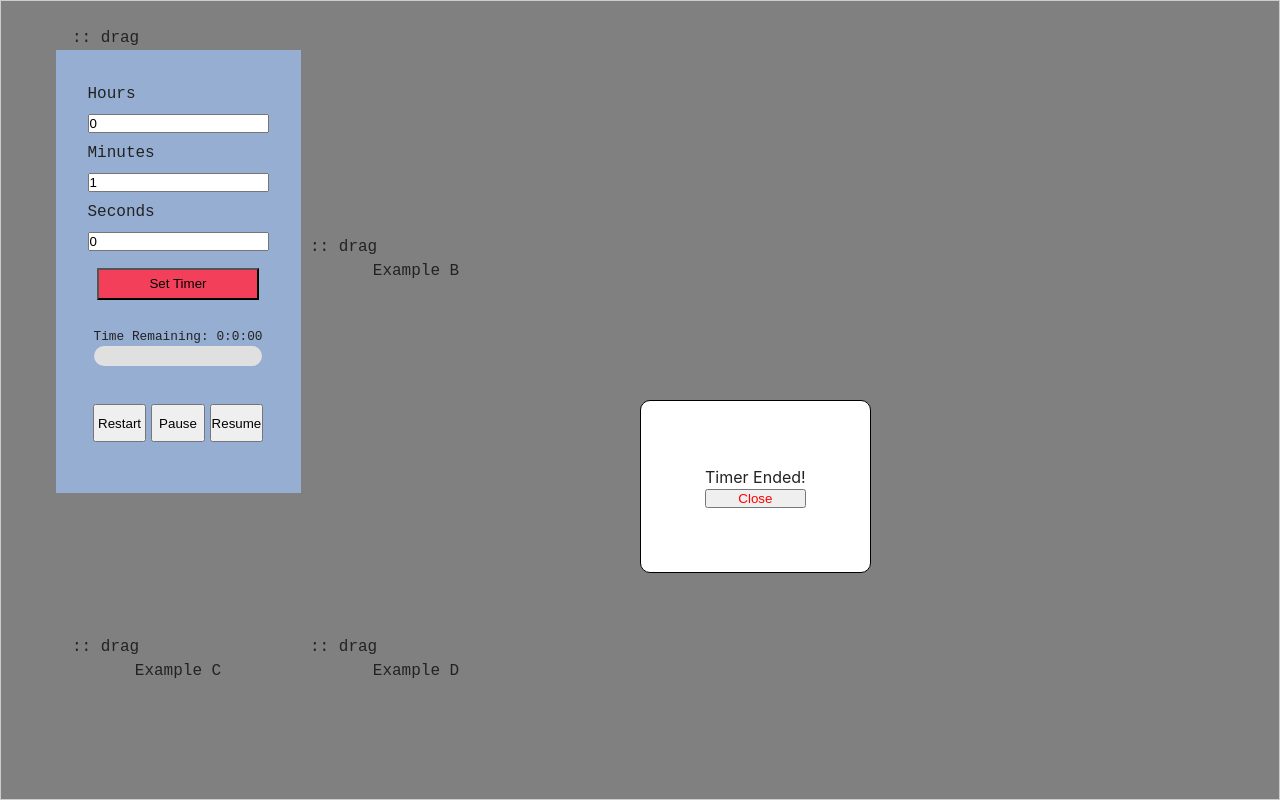
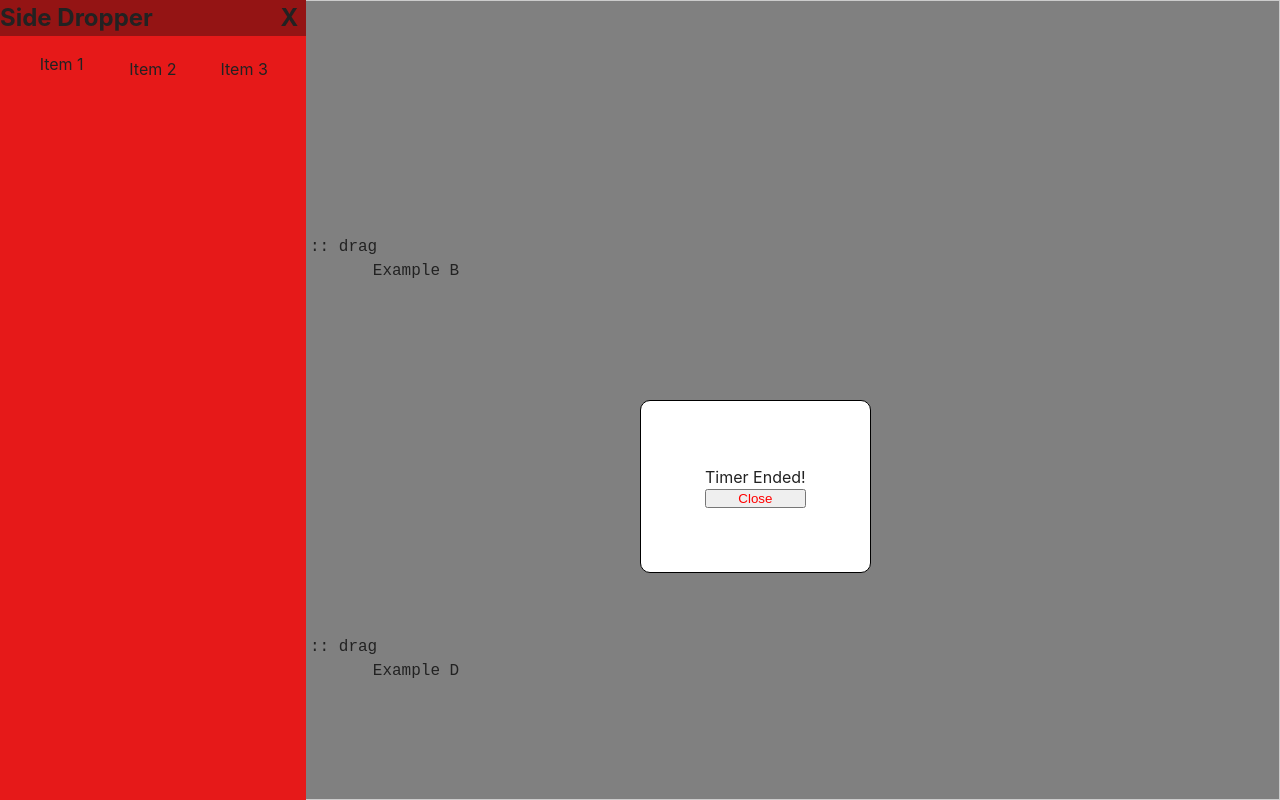
Before and after one commit to Jabrews/FlowGrid-Demo, a React (Vite) app: page / in a window 1280 px wide. Built offline with nearby package versions, Linux system fonts and the light colour scheme.

Commit message:
finished grid logic. started on side pannel drag and drop functionality

```diff
--- a/src/App.tsx
+++ b/src/App.tsx
@@ -7,11 +7,12 @@ import './styles/main.css';
 
 // components :
 import Whiteboard from "./components/Elements/Whiteboard/Whiteboard";
-
+import SideDropper from "./components/Elements/SideDropper/SideDropper";
 function App() {
 
   return (
     <>
+    <SideDropper />
       <ModalProvider>
         <>
           <TimeoutModel /> {/* ⬅️ will only render if context is triggered */}
--- /dev/null
+++ b/src/components/Elements/SideDropper/DroppableItemList.tsx
@@ -0,0 +1,41 @@
+
+
+//   .whiteboard-item {
+//     margin : 0.5em;
+
+
+//     height: 100%;
+//     width: 100%;
+//     box-sizing: border-box;
+//     padding: 1em;
+//     border-radius: 10px;
+//     display: flex;
+//     flex-direction: column;
+//     align-items: center;
+//     justify-content: center;
+//     font-family: monospace;
+
+
+
+export default function DroppableItemList() {
+
+
+    return (
+
+        <div className='drop-item-list-container'>
+            <div>
+                <p> Item 1</p>
+                <div className='placeholder-image' > </div>
+            </div>
+            <div>
+                <p> Item 2 </p>
+            </div>
+            <div>
+                <p> Item 3 </p>
+            </div>
+        </div>
+
+
+    )
+
+}
--- a/src/components/Elements/SideDropper/SideDropper.tsx
+++ b/src/components/Elements/SideDropper/SideDropper.tsx
@@ -1,27 +1,48 @@
+import { useState} from 'react';
+
+
+// components
+import DroppableItemList from '../SideDropper/DroppableItemList'
+
 
 export default function SideDropper() {
+
+    // icon open/close logic
+    const [sideOpen, setSideOpen] = useState(true);
 
 
     return (
         <div className='side-dropper-container'>
-            <div className='side-dropper-header'>
-                <h2>Side Dropper</h2>
-                <p> {'>'} </p>
+            <div className='side-dropper-header'
+            style={{
+            gridTemplateColumns: sideOpen ? '1fr 1fr' : '1fr'
+            }}
+            >
+                <h2>
+                    {sideOpen == true ? 'Side Dropper' : '' }
+                </h2>
+                {/* Icon */}
+                <h2 className='close-icon'
+                onClick={() => {
+                    setSideOpen(!sideOpen);
+                }}
+                style={{
+                marginLeft: sideOpen ? '5em' : '0em'
+                }}
+                >
+                {sideOpen == true ? 'X' : 'O' }
+                </h2>
             </div>
 
-            <div className='side-dropper-content'>
-                <div className='item'>
-                    <p> Test 1 </p>
-                </div>
-                <div className='item'>
-                    <p> Test 2 </p>
-                </div>
-                <div className='item'>
-                    <p> Test 3 </p>
-                </div>
-                <div className='item'>
-                    <p> Test 4 </p>
-                </div>
+            <div
+            className='side-dropper-content'
+            style={{
+                display : sideOpen ? 'block' : 'none'
+            }}
+            >
+
+            <DroppableItemList />
+
 
 
             </div>
--- a/src/styles/_SideDropper.scss
+++ b/src/styles/_SideDropper.scss
@@ -0,0 +1,69 @@
+
+/* Pannel Styling */
+
+
+.side-dropper-container {
+  z-index: 1000;
+  position: absolute;
+  left: 0;
+  top: 0;
+  height: 100vh;
+  display: grid;
+  grid-template-rows: auto 1fr;
+  align-items: center;
+  justify-items: flex-start;
+
+  .side-dropper-header {
+    width : 100%;
+    display: grid;
+    grid-template-columns: 1fr auto;
+    justify-items: center;
+    align-items: center;
+    background-color: rgb(148, 20, 20);
+
+    .close-icon {
+      margin-left: 5em;
+      cursor: pointer;
+    }
+
+    .close-icon:hover {
+      color: rgb(54, 54, 54);
+    }
+  }
+
+  .side-dropper-content {
+    height: 100%;
+    width: 100%;
+    display : block;
+    background-color: rgb(230, 25, 25);
+
+  }
+
+
+}
+
+// Item Grid style
+
+.drop-item-list-container {
+    display : grid;
+    margin : 1em;
+    grid-template-columns: 1fr 1fr 1fr;
+    align-items: center;
+    justify-content: center;
+    text-align: center;
+
+
+    div {
+
+    .placeholder-image {
+        color : black;
+        width: 10px;
+        height : 10px;
+    }
+
+
+    }
+
+
+
+}
--- a/src/styles/main.css
+++ b/src/styles/main.css
@@ -135,6 +135,54 @@
   background-color: #f0f0f0;
 }
 
+/* Pannel Styling */
+.side-dropper-container {
+  z-index: 1000;
+  position: absolute;
+  left: 0;
+  top: 0;
+  height: 100vh;
+  display: grid;
+  grid-template-rows: auto 1fr;
+  align-items: center;
+  justify-items: flex-start;
+}
+.side-dropper-container .side-dropper-header {
+  width: 100%;
+  display: grid;
+  grid-template-columns: 1fr auto;
+  justify-items: center;
+  align-items: center;
+  background-color: rgb(148, 20, 20);
+}
+.side-dropper-container .side-dropper-header .close-icon {
+  margin-left: 5em;
+  cursor: pointer;
+}
+.side-dropper-container .side-dropper-header .close-icon:hover {
+  color: rgb(54, 54, 54);
+}
+.side-dropper-container .side-dropper-content {
+  height: 100%;
+  width: 100%;
+  display: block;
+  background-color: rgb(230, 25, 25);
+}
+
+.drop-item-list-container {
+  display: grid;
+  margin: 1em;
+  grid-template-columns: 1fr 1fr 1fr;
+  align-items: center;
+  justify-content: center;
+  text-align: center;
+}
+.drop-item-list-container div .placeholder-image {
+  color: black;
+  width: 10px;
+  height: 10px;
+}
+
 /* Minimal nCSS Reset */
 * {
   margin: 0;
```
Also changed, not shown: 1 other file (tests, documents, lock files or other folders).
